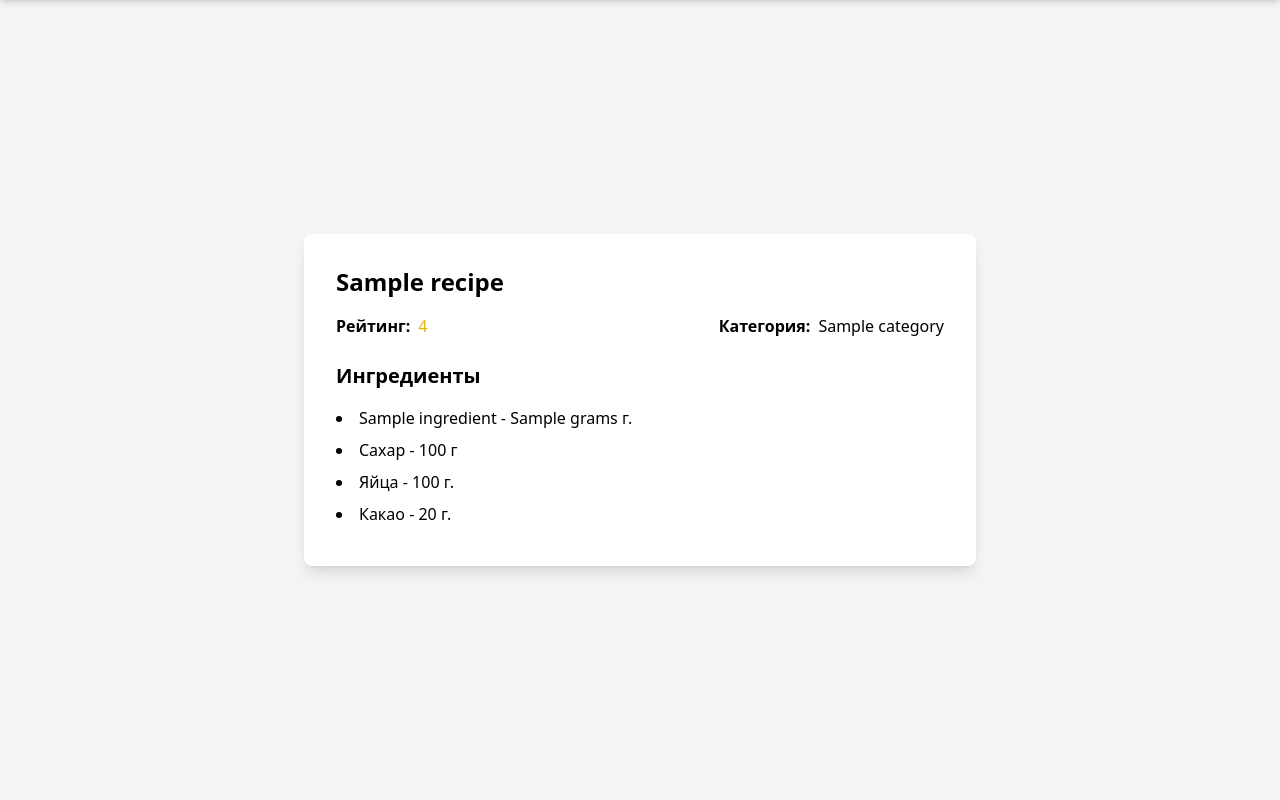
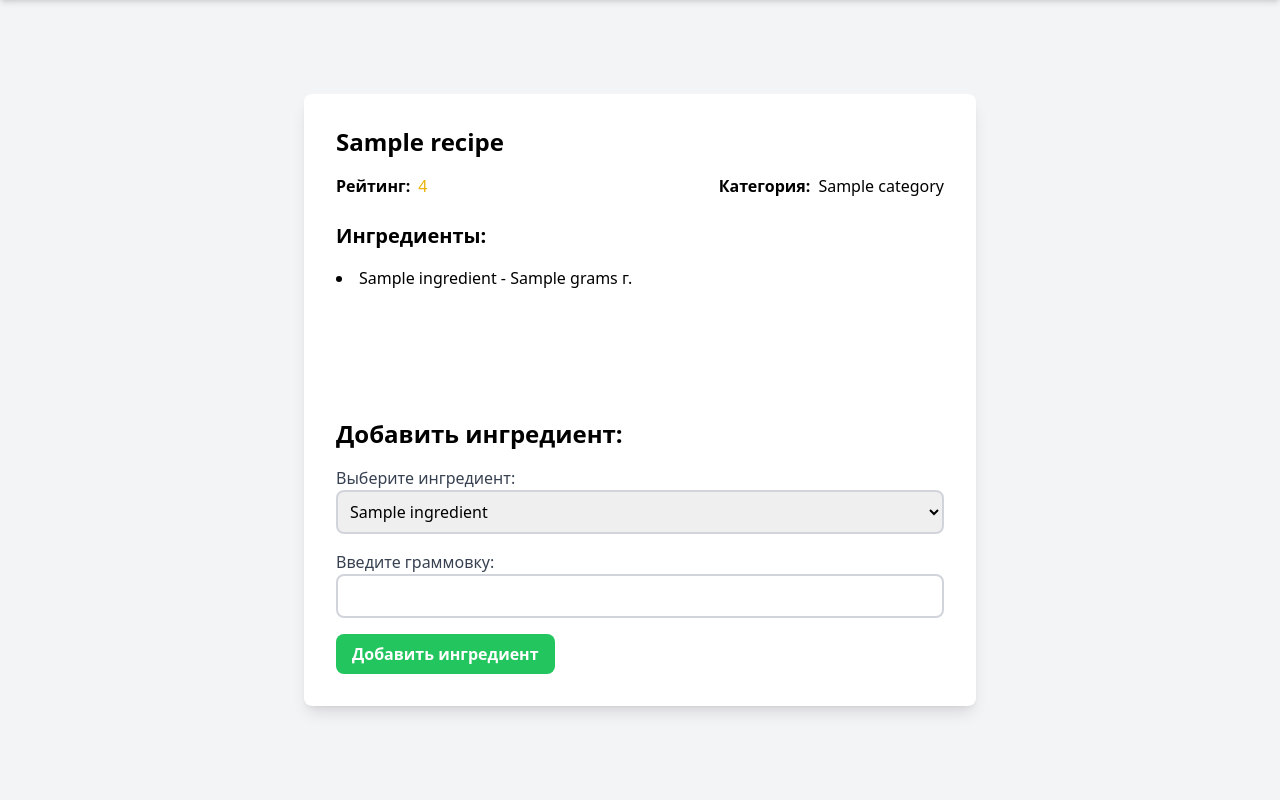
Before and after one commit to FrozZzy1/web-recipies, a FastAPI app: template templates/recipe.html in a window 1280 px wide. Shown: the part 64-864 px from the top of the page. Run offline with FastAPI, Linux system fonts and the light colour scheme; the template is opened without the code that fills it: most values are stand-ins (such as "Sample title", 1, 10 or a date in 2020); some libraries are stand-ins or nearby versions.

Commit message:
feat: update recipe_ingredient

```diff
--- a/main.py
+++ b/main.py
@@ -25,9 +25,11 @@ app = FastAPI(
     lifespan=lifespan,
 )
 
+
 @app.route('/')
 def hello(request: Request):
     return RedirectResponse('/recipe_pages')
+
 
 app.include_router(category_router)
 app.include_router(ingredient_router)
--- a/templates/recipe.html
+++ b/templates/recipe.html
@@ -18,16 +18,29 @@
                 </div>
             </div>
             <div class="ingredients">
-                <h2 class="text-xl font-semibold mb-4">Ингредиенты</h2>
+                <h2 class="text-xl font-semibold mb-4">Ингредиенты:</h2>
                 <ul class="list-disc list-inside">
                     {% for ingredient in ingredients %}
                         <li class="mb-2">{{ ingredient.name }} - {{ ingredient.grams }} г.</li>
                     {% endfor %}
-                    <li class="mb-2">Сахар - 100 г</li>
-                    <li class="mb-2">Яйца - 100 г.</li>
-                    <li class="mb-2">Какао - 20 г.</li>
-                </ul>
-            </div>
+                </ul><br><br>
+            </div><br><br><br>
+            <h1 class="text-2xl font-bold mb-4">Добавить ингредиент:</h1>
+            <form action="{{ url_for('create_recipe_ingredient_template', recipe_id=recipe.id) }}" method="post">
+                <div class="mb-4">
+                    <label class="block text-gray-700" for="ingredient">Выберите ингредиент: </label>
+                    <select class="border-2 border-gray-300 p-2 w-full rounded-lg" name="ingredient">
+                        {% for ingredient in list_ingredients %}
+                            <option value="{{ ingredient.id }}">{{ ingredient.name }}</option>
+                        {% endfor %}
+                    </select>
+                </div>
+                <div class="mb-4">
+                    <label class="block text-gray-700" for="grams_amount">Введите граммовку: </label>
+                    <input class="border-2 border-gray-300 p-2 w-full rounded-lg" type="text" id="grams_amount" name="grams_amount" required>
+                </div>
+                <button class="bg-green-500 text-white font-bold py-2 px-4 rounded-lg hover:bg-green-600" type="submit">Добавить ингредиент</button>
+            </form>
         </div>
-
+    </main>
 {% endblock %}
```
Also changed, not shown: pages/recipe.py (+36 -2 lines), repositories/recipe.py (+9 -3 lines), repositories/recipe_ingredient.py (+11 -6 lines), routers/recipe_ingredient.py (+5 -5 lines), recipes.db, repositories/ingredient.py (line endings or trailing spaces).
